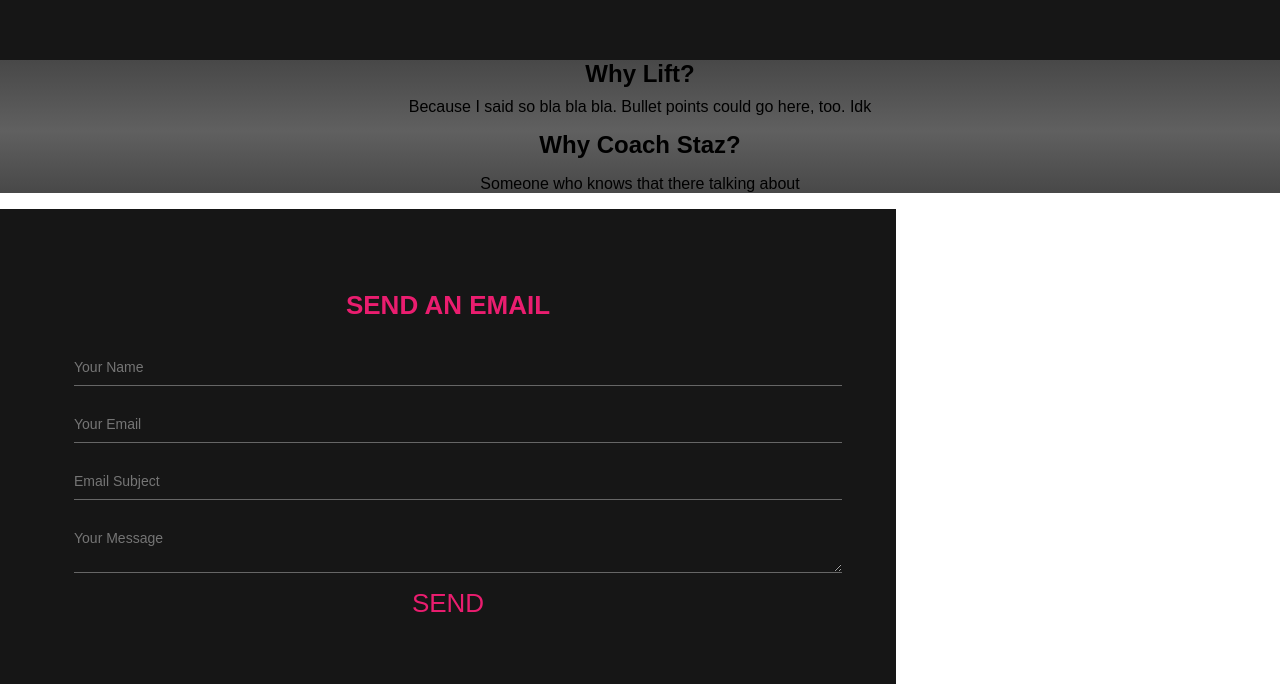
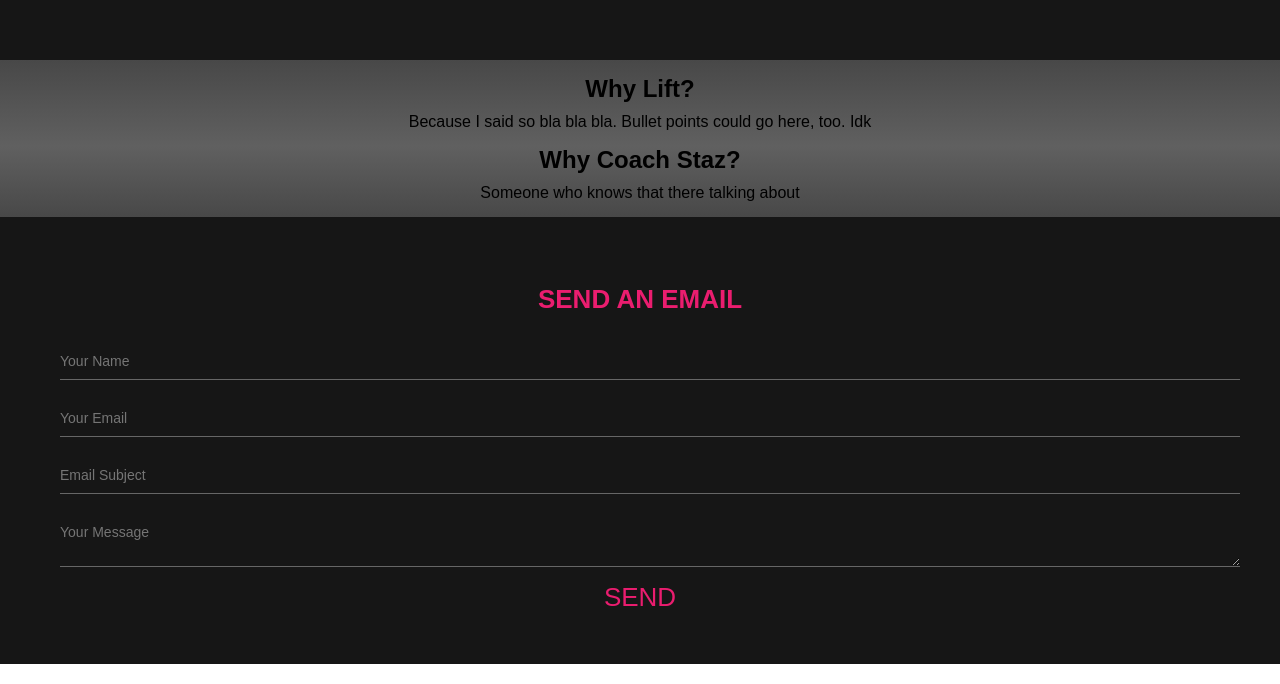
Before and after one commit to paigewortmann/coach-staz-portfolio, a React (Create React App) app in the folder my-app/: page / in a window 1280 px wide. Shown: the part 450-1134 px from the top of the page. Built offline with nearby package versions, Linux system fonts and the light colour scheme.

Commit message:
minor updates

```diff
--- a/my-app/src/componentStyles/aboutStazStyle.css
+++ b/my-app/src/componentStyles/aboutStazStyle.css
@@ -5,3 +5,8 @@
 .title {
     margin: 0%;
 }
+
+.aboutDesc {
+    margin: 0%;
+    padding: 10px 0px 15px 0px;
+}
--- a/my-app/src/componentStyles/contactFormStyle.css
+++ b/my-app/src/componentStyles/contactFormStyle.css
@@ -3,8 +3,11 @@
 }
 
 .box {
-    width: 60%;
+    width: auto;
     height: 60%;
+    background-color: #161616;
+    padding: 50px;
+    margin: auto;
 }
 
 .formTitle {
@@ -31,14 +34,6 @@
 }
 
 
-
-.box {
-    background-color: #161616;
-    padding: 5%;
-
-    /* border-radius: 10px; */
-}
-
 label {
     color: #ea1d6f;
 }
--- a/my-app/src/componentStyles/whyLiftStyle.css
+++ b/my-app/src/componentStyles/whyLiftStyle.css
@@ -2,8 +2,9 @@
     background: linear-gradient(#484848, #606060);
 }
 
-.title {
+.whyTitle {
     margin: 0%;
+    padding-top: 15px;
 }
 
 .desc {
--- a/my-app/src/components/aboutStaz.js
+++ b/my-app/src/components/aboutStaz.js
@@ -3,10 +3,10 @@ import '../componentStyles/aboutStazStyle.css'
 
 function aboutStaz() {
   return (
-    <section className='section'>
+    <section className='aboutSection'>
       <main className='aboutStaz'>
         <h1 className='title'>Why Coach Staz?</h1>
-        <p>Someone who knows that there talking about</p>
+        <p className='aboutDesc'>Someone who knows that there talking about</p>
       </main>
     </section>
 
--- a/my-app/src/components/whyLift.js
+++ b/my-app/src/components/whyLift.js
@@ -3,9 +3,9 @@ import '../componentStyles/whyLiftStyle.css'
 
 function whyLift() {
   return (
-    <section className='section'>
+    <section className='whySection'>
       <main className='whyLift'>
-        <h1 className='title'>Why Lift?</h1>
+        <h1 className='whyTitle'>Why Lift?</h1>
         <p className='desc'>Because I said so bla bla bla. Bullet points could go here, too. Idk</p>
       </main>
     </section>
```
